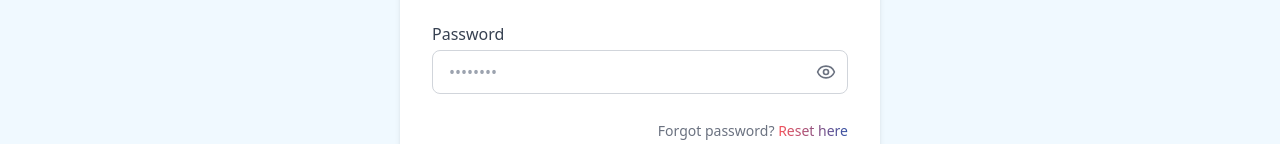
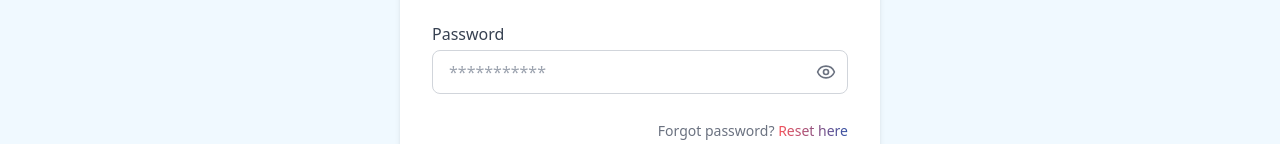
Before and after one commit to vikkymediagithub/rentitnownow, a React (Vite) app: page /login in a window 1280 px wide. Shown: the part 377-521 px from the top of the page. Built offline with nearby package versions, Linux system fonts and the light colour scheme.

Commit message:
password-login

```diff
--- a/src/pages/auth/Login.tsx
+++ b/src/pages/auth/Login.tsx
@@ -87,7 +87,7 @@ const Login = () => {
                 <input
                   id="password"
                   type={showPassword ? "text" : "password"}
-                  placeholder="••••••••"
+                  placeholder="***********"
                   value={password}
                   onChange={(e) => setPassword(e.target.value)}
                   required
```
